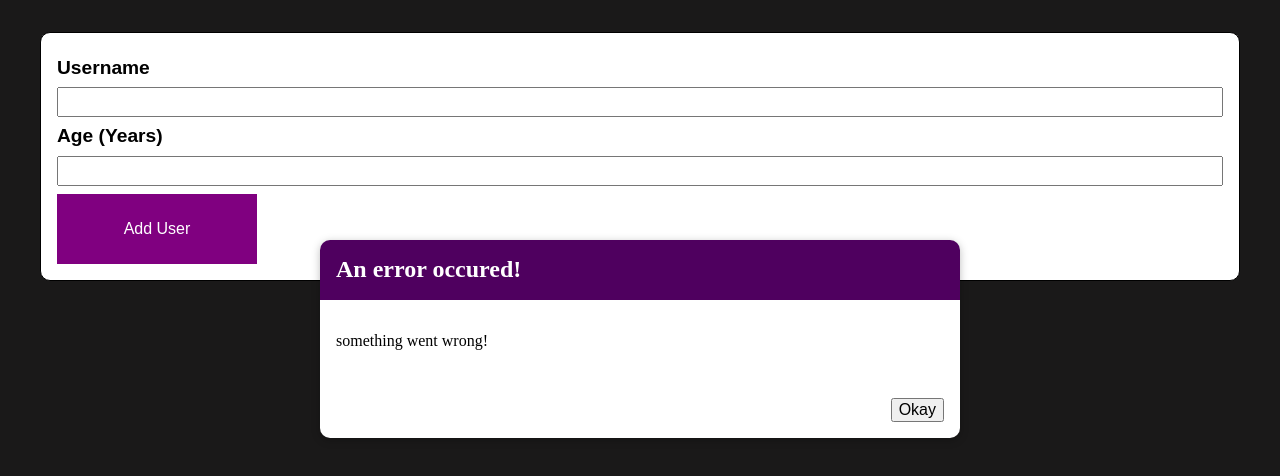
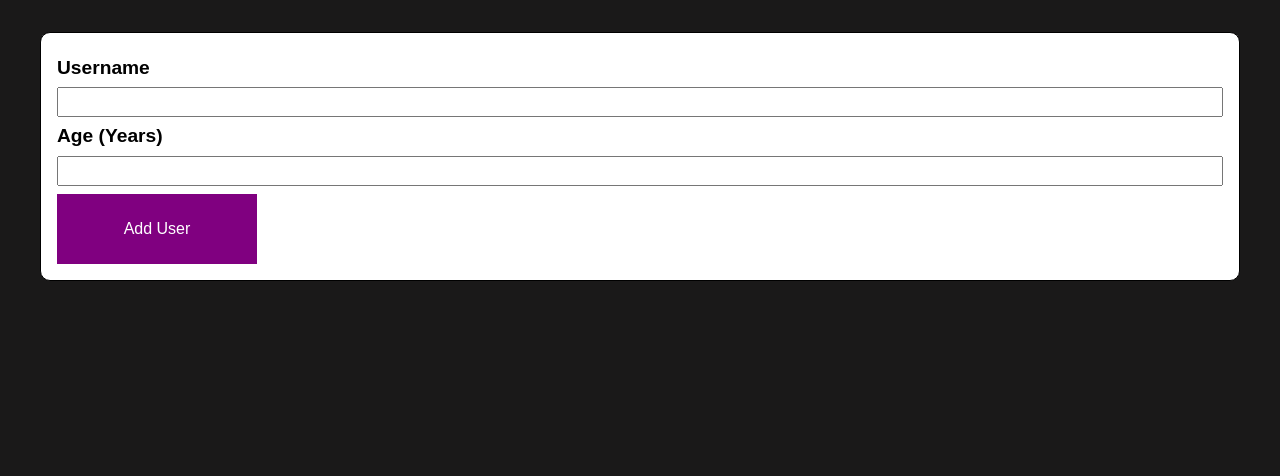
Before and after one commit to gichul0317/react-user-app, a React (Create React App) app: page / in a window 1280 px wide. Shown: the top 476 px of the page. Built offline with nearby package versions, Linux system fonts and the light colour scheme.

Commit message:
alert component functionality updated

```diff
--- a/src/Components/Alert/Alert.js
+++ b/src/Components/Alert/Alert.js
@@ -3,13 +3,8 @@ import Card from '../Card/Card';
 import styles from './Alert.module.scss';
 
 function Alert(props) {
-  const [page, setPage] = useState(false);
-
-  const clickHandler = () => {
-    setPage(true);
-  }
-
   return (
+    <div className={styles.backdrop} onClick={props.onConfirm}>
       <Card className={styles.modal}>
         <header className={styles.header}>
           <h2>{props.title}</h2>
@@ -19,10 +14,12 @@ function Alert(props) {
         </div>
         <footer className={styles.actions}>
           <button className={styles['alert__button']}
-          onClick={clickHandler}
+            onClick={props.onConfirm}
           >Okay</button>
         </footer>
       </Card>
+    </div>
+
   )
 }
 
--- a/src/Components/Form/Form.js
+++ b/src/Components/Form/Form.js
@@ -5,6 +5,7 @@ import styles from './Form.module.scss';
 function Form(props) {
   const [name, setName] = useState('');
   const [age, setAge] = useState('');
+  const [error, setError] = useState();
 
   const textHandler = (e) => {
     // console.log(e.target.value);
@@ -19,9 +20,11 @@ function Form(props) {
   const submitHandler = (e) => {
     e.preventDefault();
     if (parseInt(age) < 1) {
+      setError({ title: 'Invalid input', message: 'Please enter a valid age (>0)' });
       return;
     }
     if (name.trim().length === 0 || age.trim().length === 0) {
+      setError({ title: 'Invalid input', message: 'Please enter a valid name and age (non-empty values)' });
       return;
     }
     props.test(name, age);
@@ -29,9 +32,16 @@ function Form(props) {
     setAge('');
   }
 
+  const errorHandler = () => {
+    setError(null);
+  }
+
   return (
     <>
-      <Alert title='An error occured!' message='something went wrong!' />
+      {
+        error ? <Alert title={error.title} message={error.message} onConfirm={errorHandler} /> : null
+      }
+      {/* <Alert title='An error occured!' message='something went wrong!' /> */}
       <form className={styles.form} onSubmit={submitHandler}>
         <div className={styles['form__container']}>
           <label htmlFor="username"
```
Lines whose indentation alone changed are shown as unchanged.
